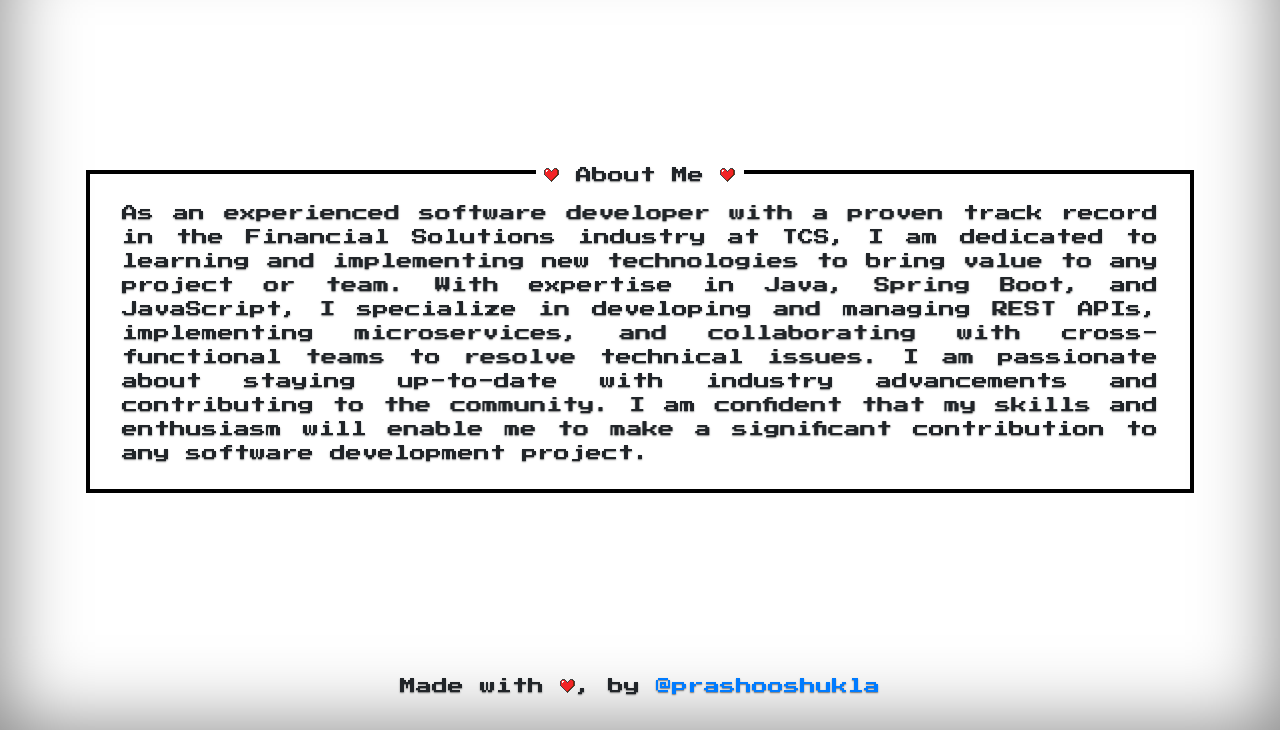
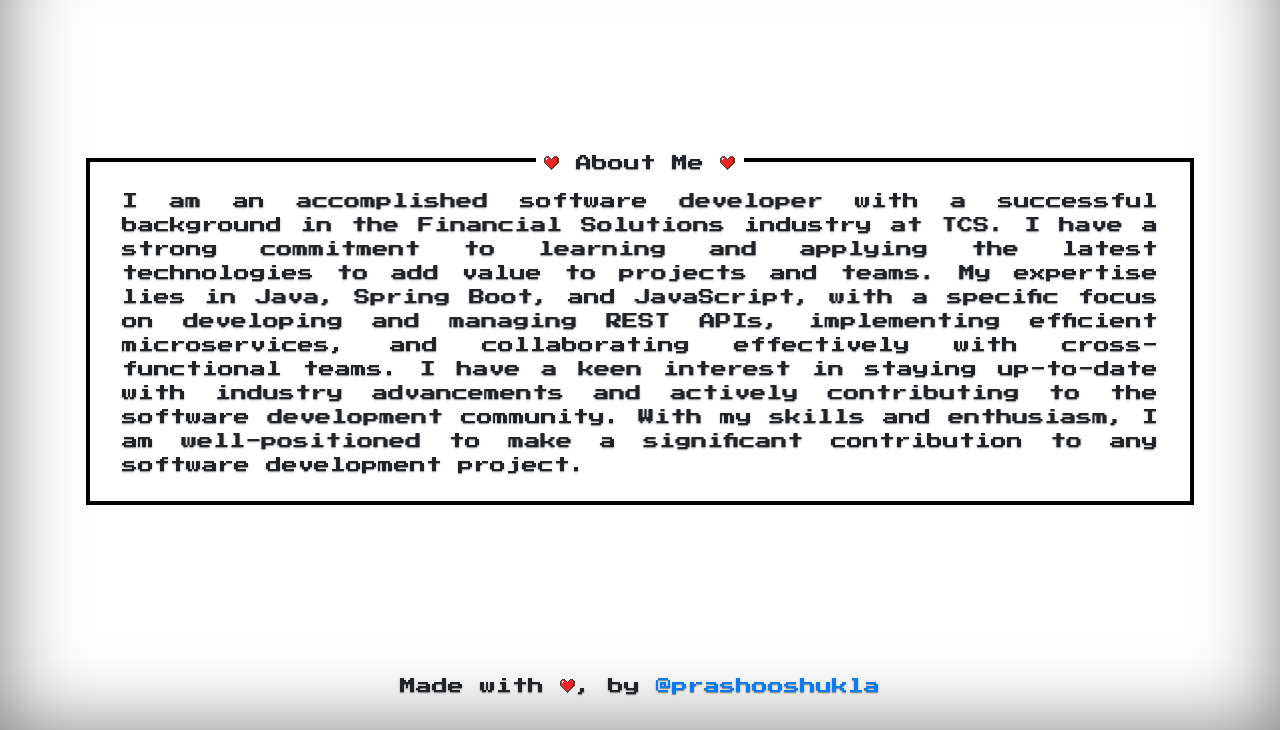
Before and after one commit to prashooshukla/prashooshukla.github.io, a plain HTML site: page index.html in a window 1280 px wide. Shown: the part 70-800 px from the top of the page. Drawn offline with nearby package versions, Linux system fonts and the light colour scheme.

Commit message:
overflow fix

```diff
--- a/assests/style.css
+++ b/assests/style.css
@@ -1,6 +1,7 @@
 .home-html, body {
+    height: 100%;
+    overflow: auto;
     width: 100%;
-    height: 100%;
     /* box-shadow: inset 0 0 5rem rgba(0, 0, 0, 0.5); */
 }
 
--- a/index.html
+++ b/index.html
@@ -23,7 +23,7 @@
             <nav class="nav nav-masthead justify-content-center">
                 <a class="nav-link active" href="index.html">Home</a>
                 <a class="nav-link" href="project.html">Projects</a>
-                <a class="nav-link" href="resume.html">Resume</a>
+                <a class="nav-link" href="resume_prashoo_shukla.pdf">Resume</a>
                 <a class="nav-link" href="contact.html">Contact</a>
             </nav>
         </header>
@@ -34,12 +34,12 @@
                 <i class="nes-icon is-small heart "></i>
             </h1>
             <p id="about-me">
-                As an experienced software developer with a proven track record in the Financial Solutions industry at TCS, I am
-                dedicated to learning and implementing new technologies to bring value to any project or team. With expertise in Java,
-                Spring Boot, and JavaScript, I specialize in developing and managing REST APIs, implementing microservices, and
-                collaborating with cross-functional teams to resolve technical issues. I am passionate about staying up-to-date with
-                industry advancements and contributing to the community. I am confident that my skills and enthusiasm will enable me to
-                make a significant contribution to any software development project.
+                I am an accomplished software developer with a successful background in the Financial Solutions industry at TCS. I have
+                a strong commitment to learning and applying the latest technologies to add value to projects and teams. My expertise
+                lies in Java, Spring Boot, and JavaScript, with a specific focus on developing and managing REST APIs, implementing
+                efficient microservices, and collaborating effectively with cross-functional teams. I have a keen interest in staying
+                up-to-date with industry advancements and actively contributing to the software development community. With my skills
+                and enthusiasm, I am well-positioned to make a significant contribution to any software development project.
             </p>
             <!-- <p>
                 Know more about me
```
Also changed, not shown: contact.html (+1 -1 lines), project.html (+2 -2 lines).
